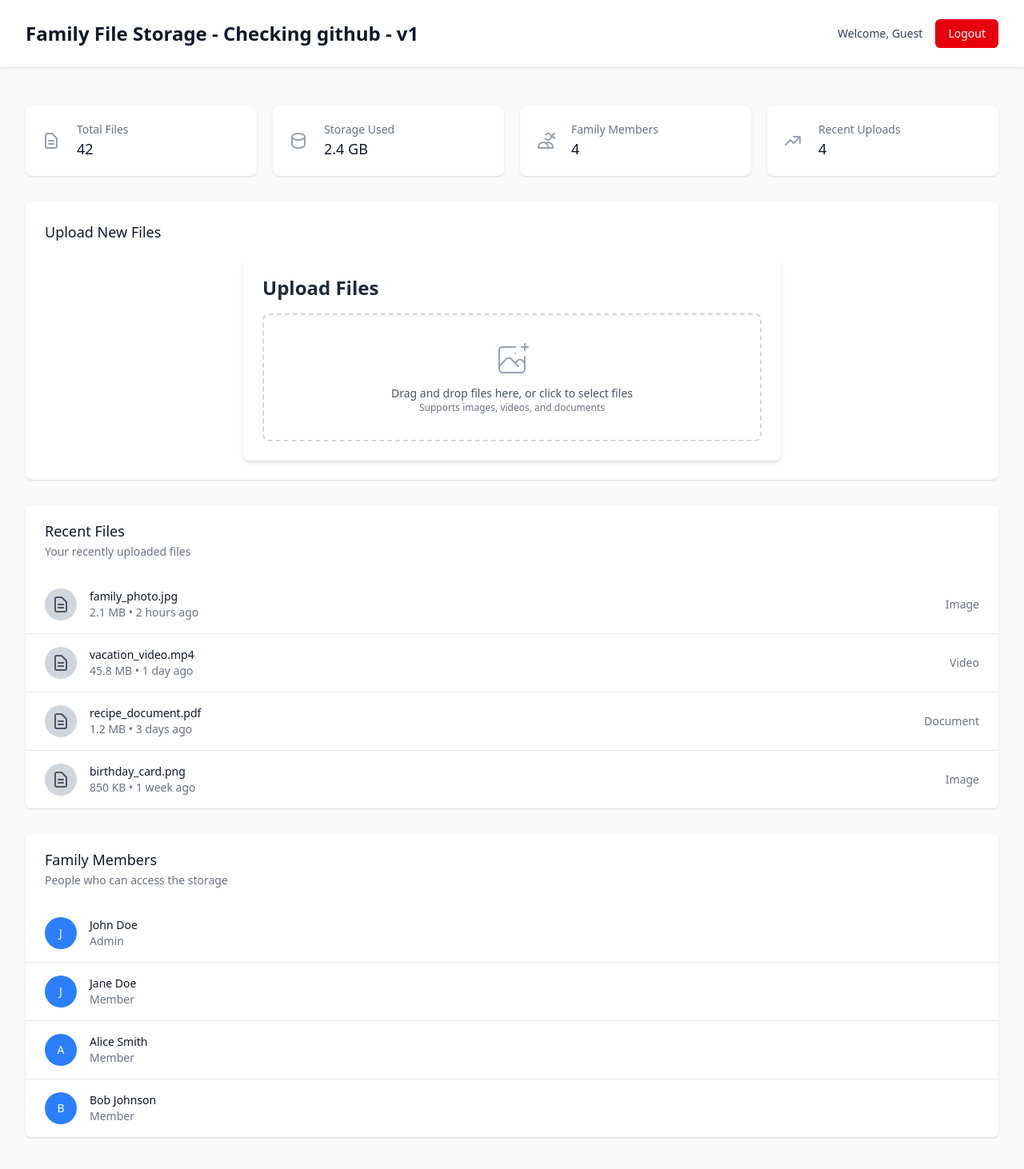
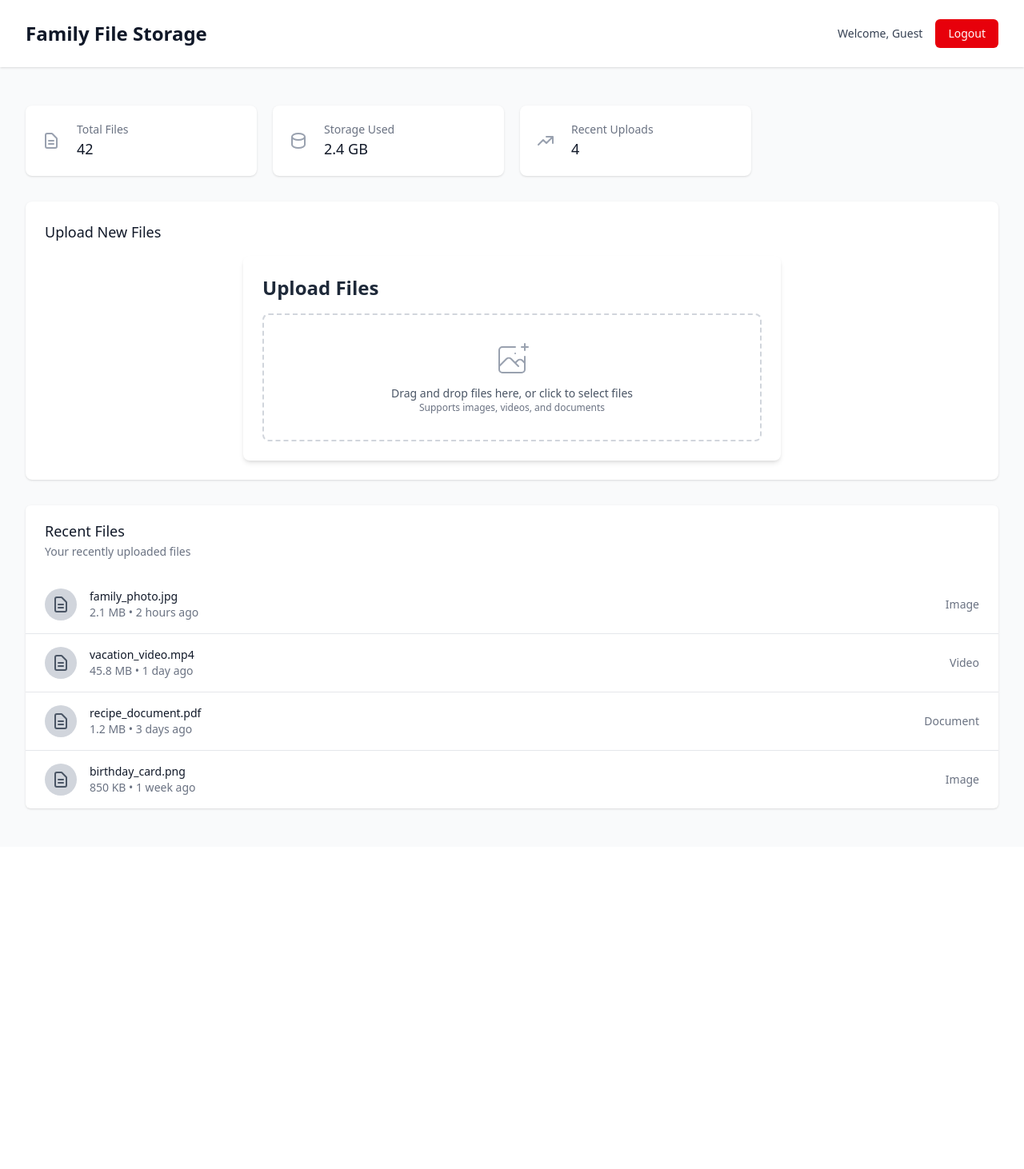
Before and after one commit to syed25041996-afk/home-storage, an Angular app in the folder home-backup/: page /dashboard in a window 1280 px wide. Shown: the top 1462 px of the page at 80% size. After the commit the page ends 1059 px from the top, so only its background shows below. Built offline with nearby package versions, Linux system fonts and the light colour scheme.

Commit message:
removed family members data

```diff
--- a/home-backup/src/app/dashboard.component.html
+++ b/home-backup/src/app/dashboard.component.html
@@ -4,7 +4,7 @@
         <div class="max-w-7xl mx-auto px-4 sm:px-6 lg:px-8">
           <div class="flex justify-between items-center py-6">
             <div class="flex items-center">
-              <h1 class="text-2xl font-bold text-gray-900">Family File Storage - Checking github - v1</h1>
+              <h1 class="text-2xl font-bold text-gray-900">Family File Storage</h1>
             </div>
             <div class="flex items-center space-x-4">
               <span class="text-sm text-gray-700">Welcome, {{ currentUser() }}</span>
@@ -59,7 +59,7 @@
               </div>
             </div>
 
-            <div class="bg-white overflow-hidden shadow rounded-lg">
+            <!-- <div class="bg-white overflow-hidden shadow rounded-lg">
               <div class="p-5">
                 <div class="flex items-center">
                   <div class="flex-shrink-0">
@@ -75,7 +75,7 @@
                   </div>
                 </div>
               </div>
-            </div>
+            </div> -->
 
             <div class="bg-white overflow-hidden shadow rounded-lg">
               <div class="p-5">
@@ -131,7 +131,7 @@
           </div>
 
           <!-- Family Members -->
-          <div class="mt-8 bg-white shadow overflow-hidden sm:rounded-md">
+          <!-- <div class="mt-8 bg-white shadow overflow-hidden sm:rounded-md">
             <div class="px-4 py-5 sm:px-6">
               <h3 class="text-lg leading-6 font-medium text-gray-900">Family Members</h3>
               <p class="mt-1 max-w-2xl text-sm text-gray-500">People who can access the storage</p>
@@ -151,7 +151,7 @@
                 </div>
               </li>
             </ul>
-          </div>
+          </div> -->
         </div>
       </main>
     </div>
```
